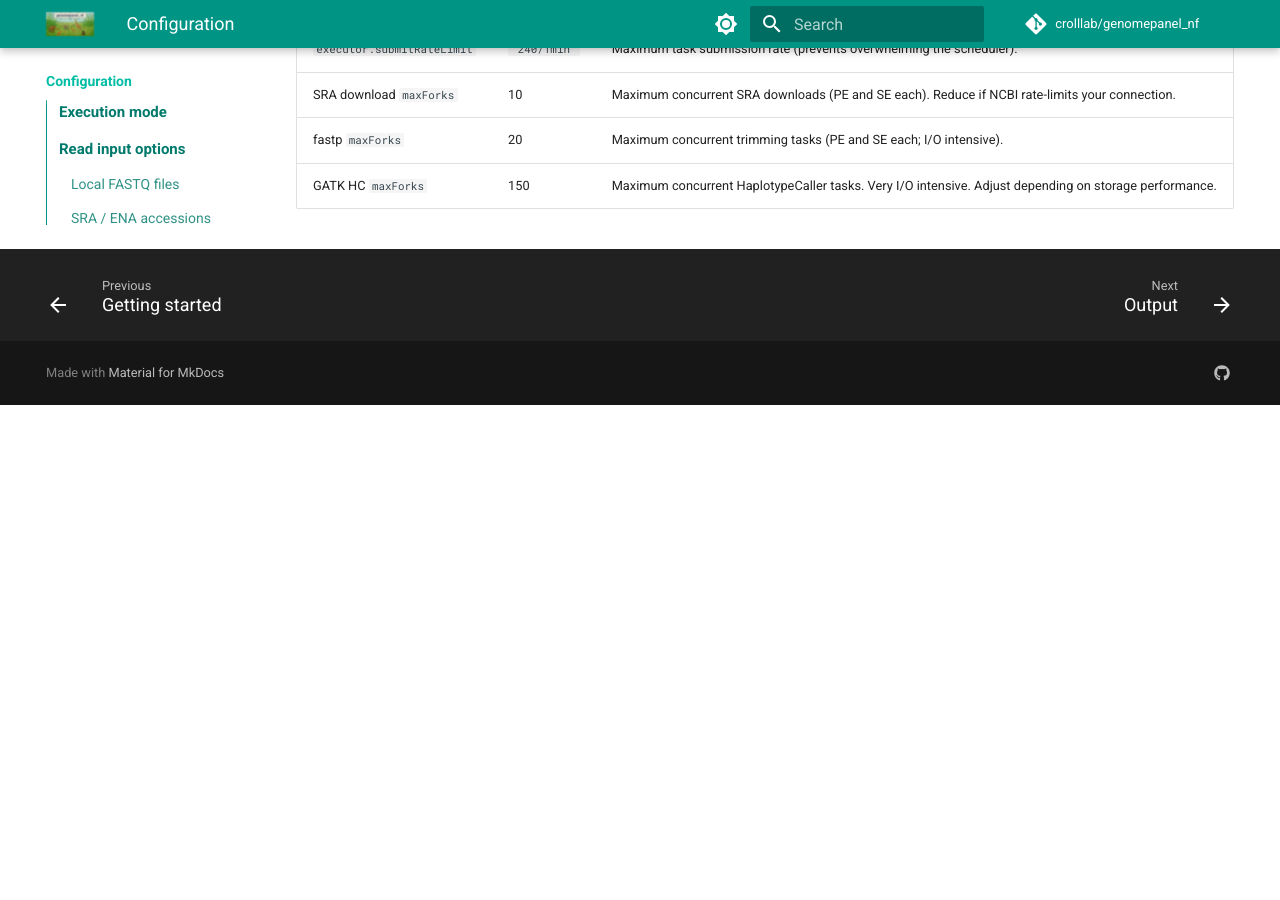
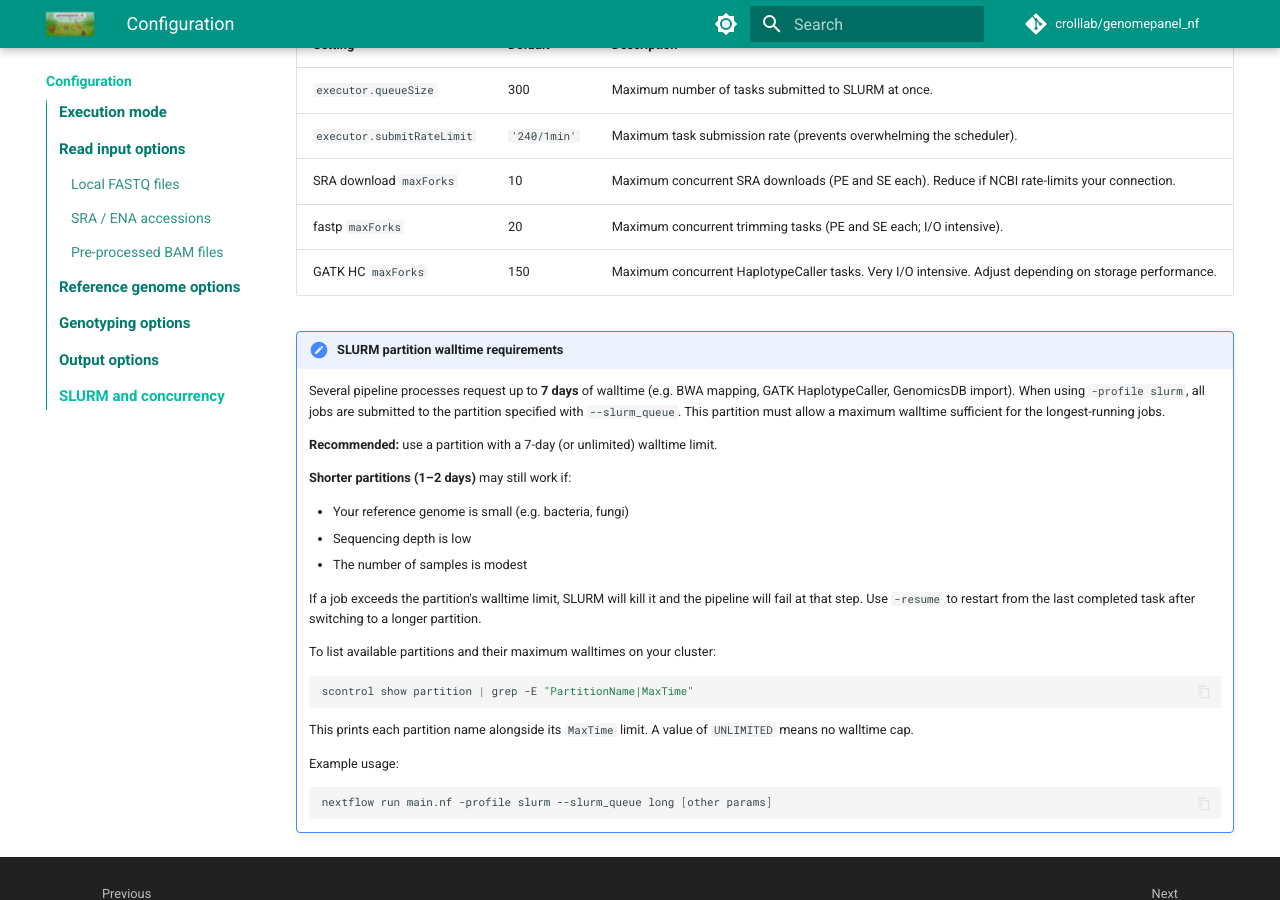
Before and after one commit to crolllab/genomepanel_nf, an MkDocs documentation site: the page built from docs/configuration.md, in a window 1280 px wide and 900 px high, scrolled down 3126 px. Built offline with MkDocs 1.6.1 and Material for MkDocs 9.7.7, drawn with Linux system fonts in a browser that asks for light colours; comment, search, counter and statistics services are not loaded; the version menu is left out; before the commit the page ends 3531 px from its top, so only the background shows below that; some of the changed text lies outside the part shown.

Commit message:
Improved slurm compatibilty

````diff
--- a/docs/configuration.md
+++ b/docs/configuration.md
@@ -8,10 +8,11 @@ All parameters are passed on the command line with `--param value`. Boolean flag
 
 | Parameter | Type | Default | Description |
 |-----------|------|---------|-------------|
-| `-profile` | `string` | `local` | Execution profile. `local` — up to 4 threads per task. `local_highCPU` — up to 24 threads. `slurm` — submit all tasks as SLURM jobs. |
+| `-profile` | `string` | `local` | Execution profile. `local` — up to 4 threads per task. `local_highCPU` — up to 24 threads. `slurm` — submit all tasks as SLURM jobs (requires `--slurm_queue`). |
 | `-resume` | flag | — | Resume from the last completed step. Requires the `work-dir` to be intact. |
 | `-work-dir` | `path` | `./work` | Directory for temporary and intermediate files. Use a fast scratch filesystem for large datasets. |
 | `--outdir` | `path` | `./nf_output` | Directory for final output files. |
+| `--slurm_queue` | `string` | — | **Required with `-profile slurm`.** Name of the SLURM partition to submit all jobs to. The partition should allow a maximum walltime of at least 7 days for large datasets. Shorter limits (1–2 days) may work for smaller genomes or low-depth sequencing, but any job exceeding the partition's walltime limit will fail. |
 
 ---
 
@@ -90,3 +91,27 @@ These settings are found in `nextflow.config` and can be edited directly.
 | SRA download `maxForks` | 10 | Maximum concurrent SRA downloads (PE and SE each). Reduce if NCBI rate-limits your connection. |
 | fastp `maxForks` | 20 | Maximum concurrent trimming tasks (PE and SE each; I/O intensive). |
 | GATK HC `maxForks` | 150 | Maximum concurrent HaplotypeCaller tasks. Very I/O intensive. Adjust depending on storage performance. |
+
+!!! note "SLURM partition walltime requirements"
+    Several pipeline processes request up to **7 days** of walltime (e.g. BWA mapping, GATK HaplotypeCaller, GenomicsDB import). When using `-profile slurm`, all jobs are submitted to the partition specified with `--slurm_queue`. This partition must allow a maximum walltime sufficient for the longest-running jobs.
+
+    **Recommended:** use a partition with a 7-day (or unlimited) walltime limit.
+
+    **Shorter partitions (1–2 days)** may still work if:
+
+    - Your reference genome is small (e.g. bacteria, fungi)
+    - Sequencing depth is low
+    - The number of samples is modest
+
+    If a job exceeds the partition's walltime limit, SLURM will kill it and the pipeline will fail at that step. Use `-resume` to restart from the last completed task after switching to a longer partition.
+
+    To list available partitions and their maximum walltimes on your cluster:
+    ```bash
+    scontrol show partition | grep -E "PartitionName|MaxTime"
+    ```
+    This prints each partition name alongside its `MaxTime` limit. A value of `UNLIMITED` means no walltime cap.
+
+    Example usage:
+    ```bash
+    nextflow run main.nf -profile slurm --slurm_queue long [other params]
+    ```
````
Also changed, not shown: ResourceReqs.md (+15 -14 lines), 2 other files.
